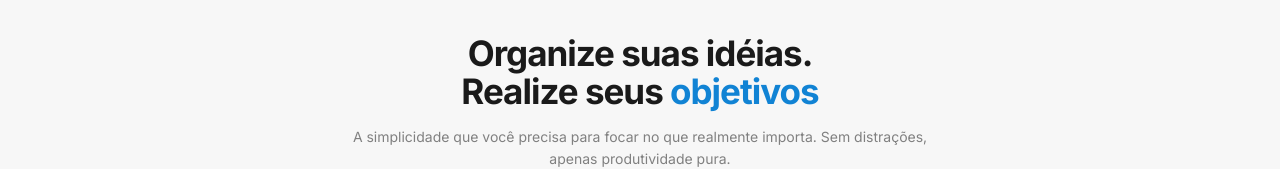
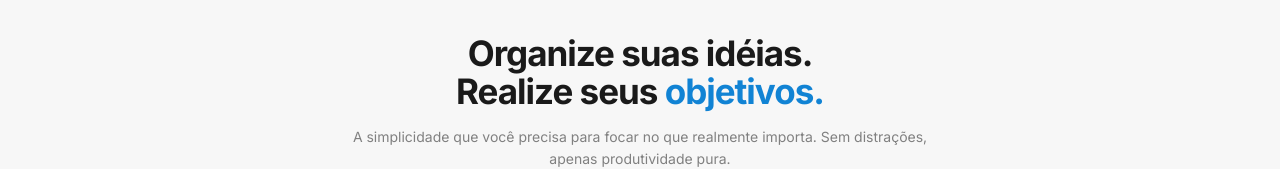
Before and after one commit to RicardoLopesFV/todo-website, a React (Vite) app: page / in a window 1280 px wide. Shown: the part 169-338 px from the top of the page. Built offline with nearby package versions, Linux system fonts and the light colour scheme.

Commit message:
layout hotfix

```diff
--- a/src/components/TodoToolbar/index.scss
+++ b/src/components/TodoToolbar/index.scss
@@ -30,7 +30,7 @@
     }
 
     @media (max-width: v.$bp-sm) {
-      padding: 1.3rem;
+      padding: 1rem;
     }
   }
 
--- a/src/pages/Home/index.jsx
+++ b/src/pages/Home/index.jsx
@@ -29,7 +29,7 @@ export const Home = () => {
           <section className="hero-section">
             <h1>
               Organize suas idéias. <br />
-              Realize seus <span className="highlight">objetivos</span>
+              Realize seus <span className="highlight">objetivos.</span>
             </h1>
             <p className="hero-text">
               A simplicidade que você precisa para focar no que realmente
```
